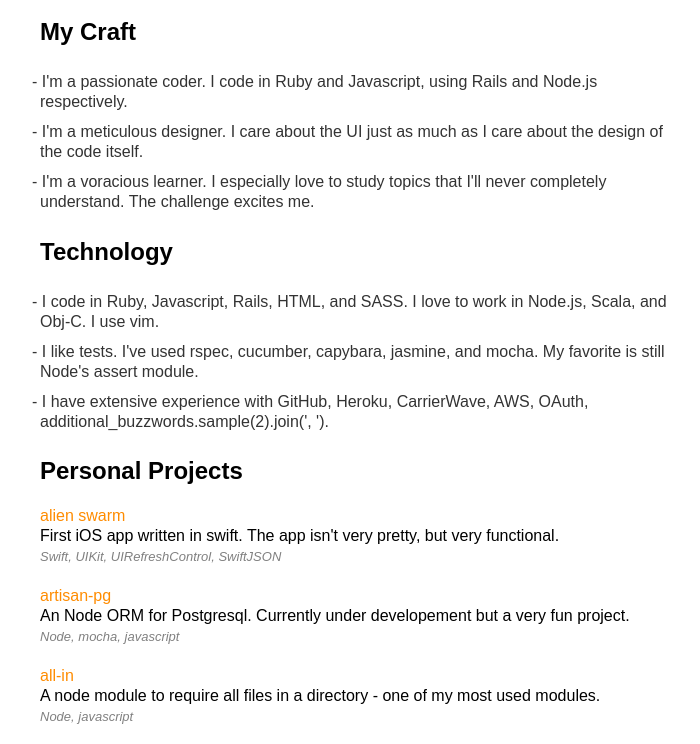
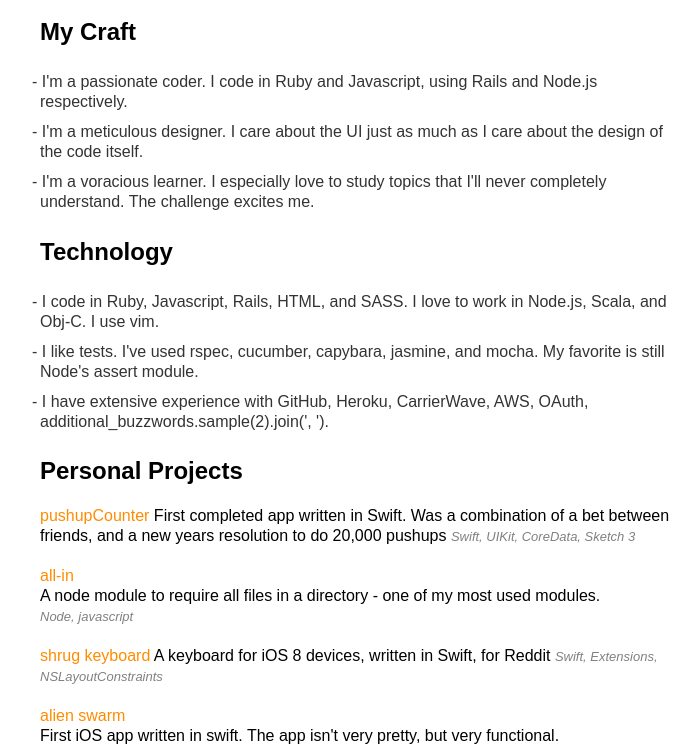
Before and after one commit to bendyorke/bendyorke.github.io, a plain HTML site: page resume.html in a window 1280 px wide. Shown: the part 184-928 px from the top of the page, without its empty margins (284-984 px from the left). Drawn offline with Linux system fonts and the light colour scheme.

Commit message:
Update resume.html

```diff
--- a/resume.html
+++ b/resume.html
@@ -26,6 +26,21 @@
 </ul>
 
 <h2>Personal Projects</h2>
+<a href="https://github.com/bendyorke/pushupCounter">pushupCounter</a>
+First completed app written in Swift.  Was a combination of a bet between friends, and a new years resolution to do 20,000 pushups
+<i>Swift, UIKit, CoreData, Sketch 3</i>
+<div style="clear:both;"></div><br>
+
+<a href="http://github.com/bendyorke/all-in">all-in</a><br>
+A node module to require all files in a directory - one of my most used modules.<br>
+<i>Node, javascript</i>
+<div style="clear:both;"></div><br>
+
+<a href="https://github.com/bendyorke/shrugkeyboard">shrug keyboard</a>
+A keyboard for iOS 8 devices, written in Swift, for Reddit
+<i>Swift, Extensions, NSLayoutConstraints</i>
+<div style="clear:both;"></div><br>
+
 <a href="https://github.com/bendyorke/alien-swarm">alien swarm</a><br>
 First iOS app written in swift. The app isn't very pretty, but very functional.<br>
 <i>Swift, UIKit, UIRefreshControl, SwiftJSON</i>
@@ -34,11 +49,6 @@ First iOS app written in swift. The app isn't very pretty, but very functional.<
 <a href="http://github.com/bendyorke/artisan-pg">artisan-pg</a><br>
 An Node ORM for Postgresql.  Currently under developement but a very fun project.<br>
 <i>Node, mocha, javascript</i>
-<div style="clear:both;"></div><br>
-
-<a href="http://github.com/bendyorke/all-in">all-in</a><br>
-A node module to require all files in a directory - one of my most used modules.<br>
-<i>Node, javascript</i>
 <div style="clear:both;"></div><br>
 
 <a href="http://github.com/bendyorke/executables">tmux executables</a><br>
```
